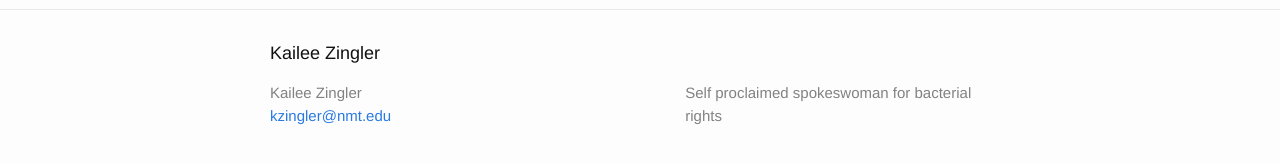
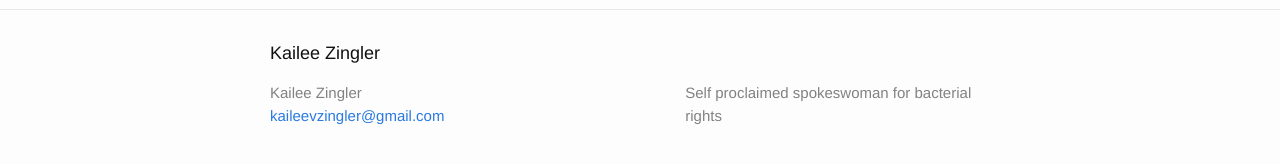
Before and after one commit to kzingler/kzingler.github.io, a Jekyll site: the page built from index.html, in a window 1280 px wide. Shown: the part 413-577 px from the top of the page. Built offline with Jekyll 4.4.1, drawn with Linux system fonts in a browser that asks for light colours.

Commit message:
changed email

```diff
--- a/_config.yml
+++ b/_config.yml
@@ -1,6 +1,6 @@
 # Site settings
 title: Kailee Zingler
-email: kzingler@nmt.edu
+email: kaileevzingler@gmail.com
 description: Self proclaimed spokeswoman for bacterial rights
 baseurl: "" # the subpath of your site, e.g. /blog/
 url: "http://kvzvanwhy.me" # the base hostname & protocol for your site
```
